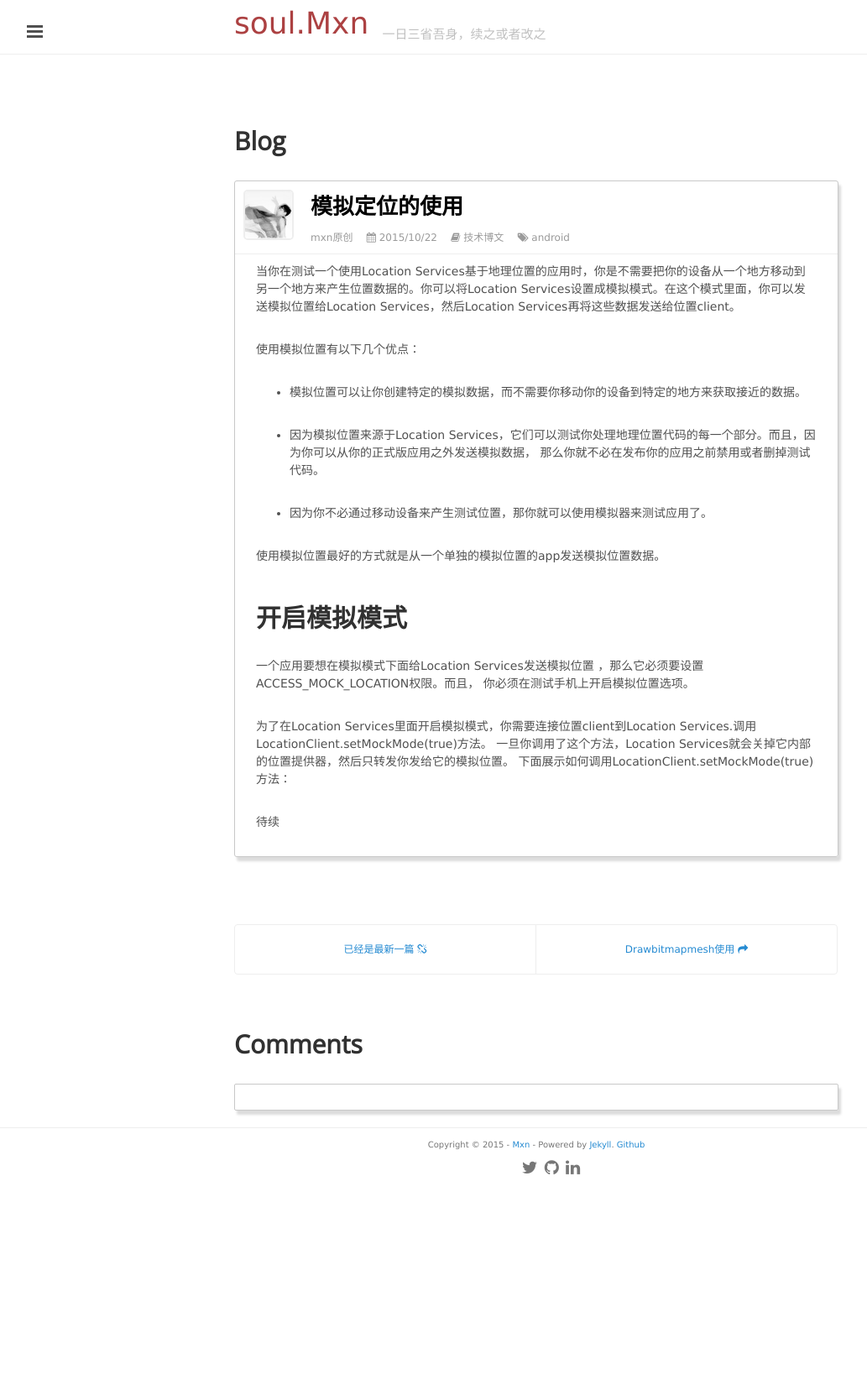
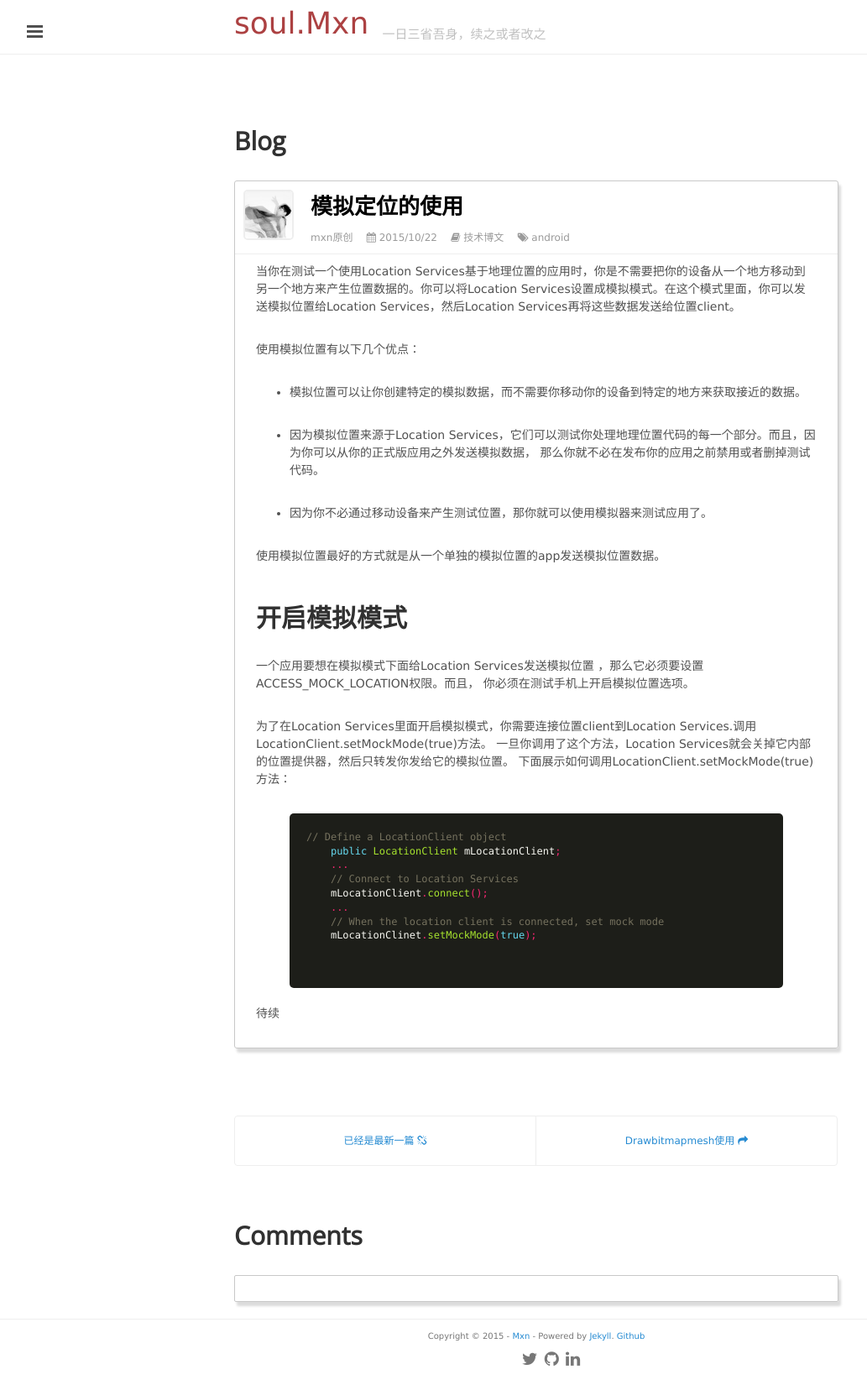
Before and after one commit to mxn21/mxn21.github.io, a Jekyll site: the page built from _posts/2015-10-22-模拟定位的使用.md, in a window 1280 px wide. Shown: the whole page at 84% size, without its empty margins (1-1034 px from the left). Built offline with Jekyll 4.4.1, drawn with Linux system fonts in a browser that asks for light colours; Markdown is read by kramdown in place of the engine named in the settings; comment, search, counter and statistics services are not loaded; before the commit the page ends 1416 px from its top, so only the background shows below that.

Commit message:
23423432

```diff
--- a/_posts/2015-10-22-模拟定位的使用.md
+++ b/_posts/2015-10-22-模拟定位的使用.md
@@ -31,6 +31,18 @@
 一旦你调用了这个方法，Location Services就会关掉它内部的位置提供器，然后只转发你发给它的模拟位置。
 下面展示如何调用LocationClient.setMockMode(true)方法：
 
+    {% highlight java  %}
+// Define a LocationClient object
+    public LocationClient mLocationClient;
+    ...
+    // Connect to Location Services
+    mLocationClient.connect();
+    ...
+    // When the location client is connected, set mock mode
+    mLocationClinet.setMockMode(true);
+
+     {% endhighlight %}
+
 
 
 待续
```
